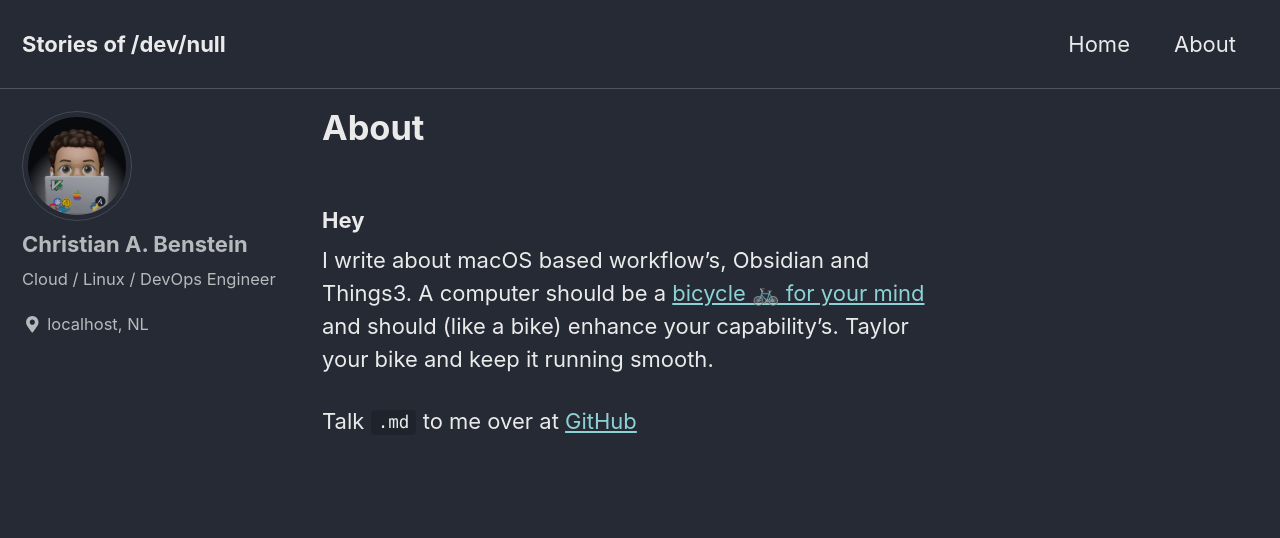
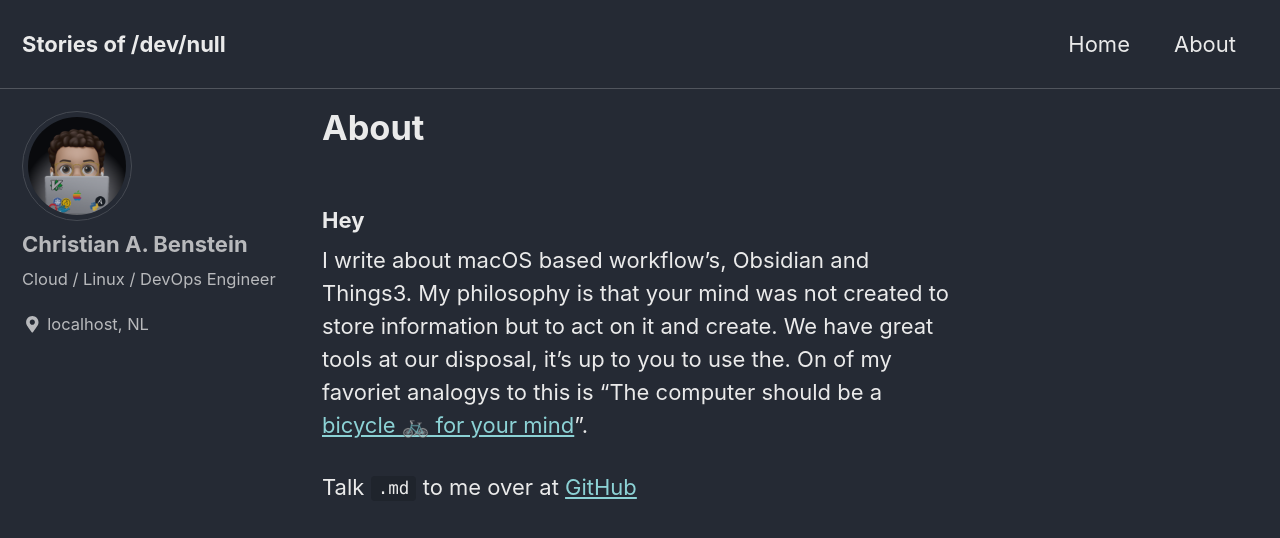
Before and after one commit to KingOfSpades/blog, a Jekyll site: the page built from _pages/about.md, in a window 1280 px wide and 900 px high. Shown: the top 538 px of the window. Built offline with Jekyll 4.4.1, drawn with Linux system fonts in a browser that asks for light colours; cached includes are drawn as plain includes.

Commit message:
Updated readme

```diff
--- a/_pages/about.md
+++ b/_pages/about.md
@@ -6,6 +6,6 @@ permalink: /about/
 ---
 
 ### Hey
-I write about macOS based workflow's, Obsidian and Things3. A computer should be a [bicycle 🚲 for your mind](https://www.youtube.com/watch?v=L40B08nWoMk) and should (like a bike) enhance your capability's. Taylor your bike and keep it running smooth.
+I write about macOS based workflow's, Obsidian and Things3. My philosophy is that your mind was not created to store information but to act on it and create. We have great tools at our disposal, it's up to you to use the. On of my favoriet analogys to this is "The computer should be a [bicycle 🚲 for your mind](https://www.youtube.com/watch?v=L40B08nWoMk)".
 
 Talk `.md` to me over at [GitHub](https://github.com/KingOfSpades)
```
